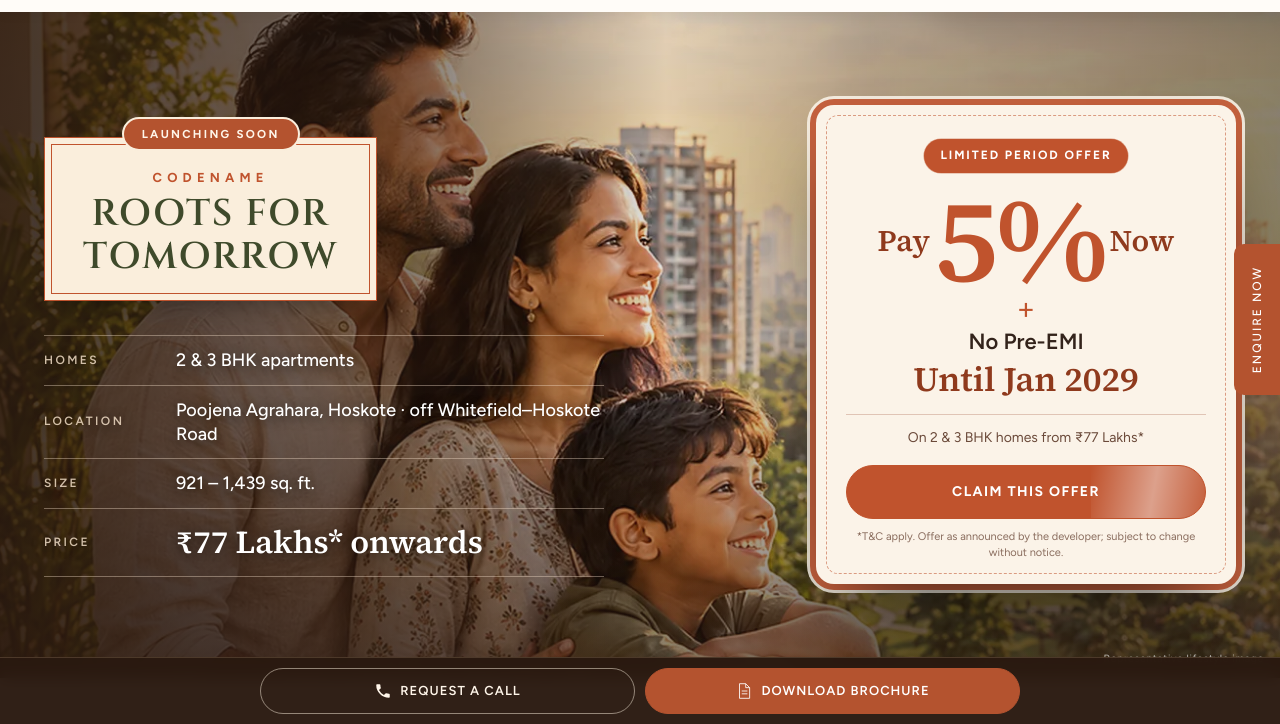
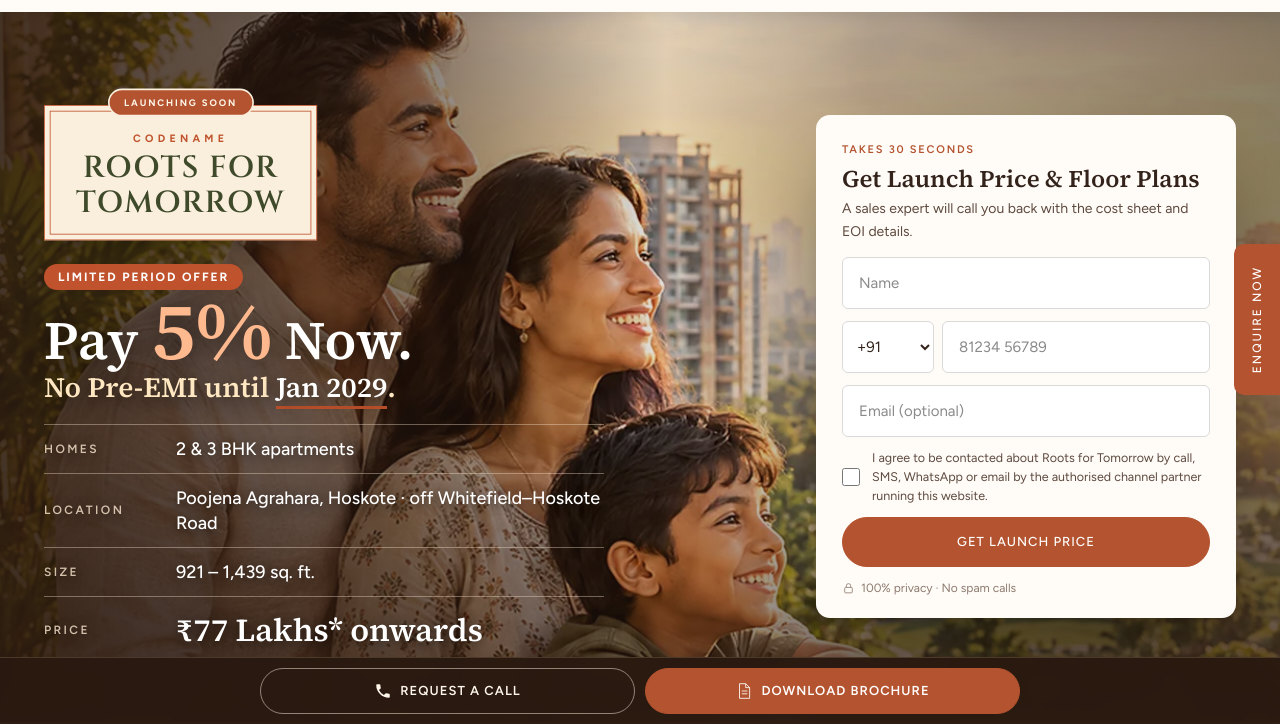
Before and after one commit to iamhere-lab/sowparnika, a plain HTML site: page index.html in a window 1280 px wide. Shown: the part 76-800 px from the top of the page. Drawn offline with Linux system fonts and the light colour scheme.

Commit message:
Hero option C: offer as headline (Pay 5% Now / No Pre-EMI until Jan 2029) above spec rows, form restored

```diff
--- a/assets/css/brand.css
+++ b/assets/css/brand.css
@@ -413,3 +413,12 @@ body::before { content: ""; position: fixed; inset: 0 0 auto; height: env(safe-a
   .hero-offer-card { order: 2; margin-top: 0; }
   .hero-specs { order: 3; margin-top: 4px; }
 }
+
+.offer-head{margin:0 0 14px;text-align:left} .offer-head p{margin:0}
+.oh-tag{display:inline-block;margin-bottom:10px;padding:6px 14px;border-radius:999px;background:#C0532D;color:#fff;font:800 12px var(--sans);letter-spacing:.16em;text-transform:uppercase}
+.oh-line{font:700 54px/1 var(--serif);color:#fff;text-shadow:0 4px 24px rgba(0,0,0,.6)} .oh-line b{font-size:1.5em;color:#FFB98F}
+.oh-line2{margin-top:6px;font:600 28px/1.2 var(--serif);color:#FFE7C2;text-shadow:0 4px 18px rgba(0,0,0,.6)} .oh-line2 b{color:#fff;border-bottom:3px solid #C0532D}
+.hero-copy .seal{transform:scale(.82);transform-origin:left center;margin-bottom:6px}
+@media(max-width:899px){.offer-head{text-align:center}.oh-line{font-size:40px}.oh-line2{font-size:22px}.hero-copy .seal{transform:none}}
+
+@media(max-width:899px){.hero-form{order:4}}
--- a/index.html
+++ b/index.html
@@ -123,6 +123,11 @@
         <span class="seal-pill">Launching Soon</span>
         <span class="seal-frame"><span class="seal-code">Codename</span><span class="seal-name">Roots for<br>Tomorrow</span></span>
       </div>
+      <div class="offer-head">
+        <p class="oh-tag">Limited Period Offer</p>
+        <p class="oh-line">Pay <b>5%</b> Now.</p>
+        <p class="oh-line2">No Pre-EMI until <b>Jan 2029</b>.</p>
+      </div>
       <dl class="hero-specs">
         <div><dt>Homes</dt><dd>2 &amp; 3 BHK apartments</dd></div>
         <div><dt>Location</dt><dd>Poojena Agrahara, Hoskote · off Whitefield–Hoskote Road</dd></div>
@@ -130,15 +135,13 @@
         <div class="hs-price"><dt>Price</dt><dd>₹77 Lakhs* onwards</dd></div>
       </dl>
     </div>
-    <aside class="hero-offer-card" aria-labelledby="offer-title">
-      <p class="hoc-tag">Limited Period Offer</p>
-      <p class="hoc-pay" id="offer-title"><span class="hoc-small">Pay</span> <span class="hoc-big">5%</span> <span class="hoc-small">Now</span></p>
-      <p class="hoc-plus" aria-hidden="true">+</p>
-      <p class="hoc-emi">No Pre-EMI<br><b>Until Jan 2029</b></p>
-      <p class="hoc-note">On 2 &amp; 3 BHK homes from ₹77 Lakhs*</p>
-      <button class="btn hoc-cta js-open-enquiry" type="button" data-cta="hero_offer" data-intent="offer">Claim This Offer</button>
-      <p class="hoc-fine">*T&amp;C apply. Offer as announced by the developer; subject to change without notice.</p>
-    </aside>
+    <div class="hero-form">
+      <p class="hf-tag">Takes 30 seconds</p>
+      <p class="form-title">Get Launch Price &amp; Floor Plans</p>
+      <p class="form-lede">A sales expert will call you back with the cost sheet and EOI details.</p>
+      <div class="js-form-slot" data-form-id="hero" data-submit-label="Get Launch Price"></div>
+      <p class="assure"><svg aria-hidden="true" width="13" height="13"><use href="#i-lock"/></svg> 100% privacy · No spam calls</p>
+    </div>
   </div>
 </section>
 
```
